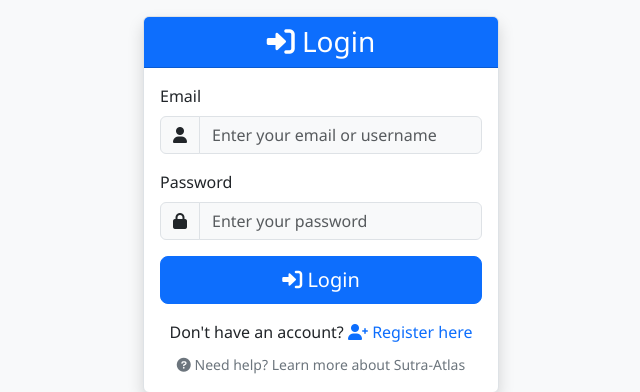
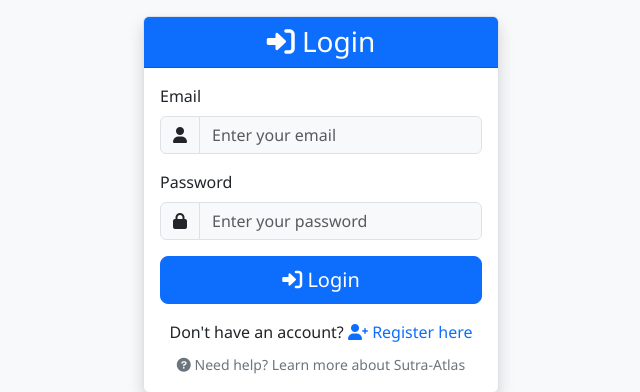
Before and after one commit to d-sakshiway/sutraAtlas, a Flask app: page / in a window 1280 px wide. Shown: the part 62-454 px from the top of the page, without its empty margins (319-959 px from the left). Run offline with Flask 2, Linux system fonts and the light colour scheme.

Commit message:
removed extra text from email input field

```diff
--- a/app/templates/login.html
+++ b/app/templates/login.html
@@ -13,7 +13,7 @@
             <label for="email" class="form-label">Email</label>
             <div class="input-group">
               <span class="input-group-text"><i class="fas fa-user"></i></span>
-              <input type="email" class="form-control" id="email" placeholder="Enter your email or username" required />
+              <input type="email" class="form-control" id="email" placeholder="Enter your email" required />
             </div>
           </div>
           <div class="mb-3">
```
